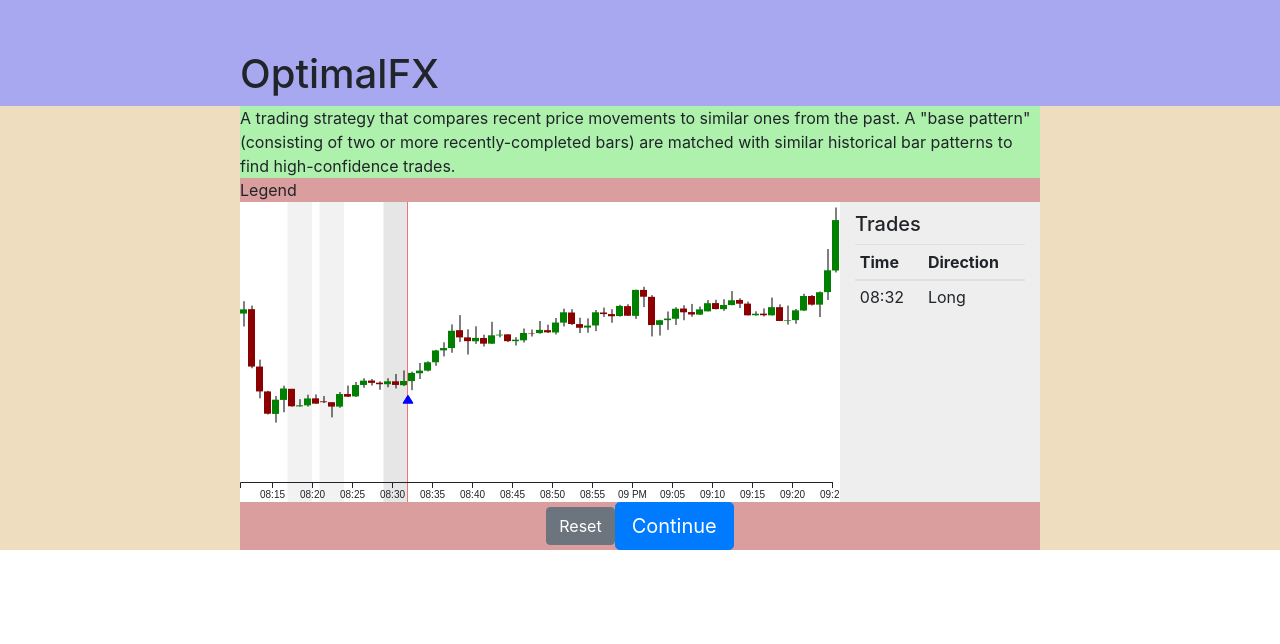
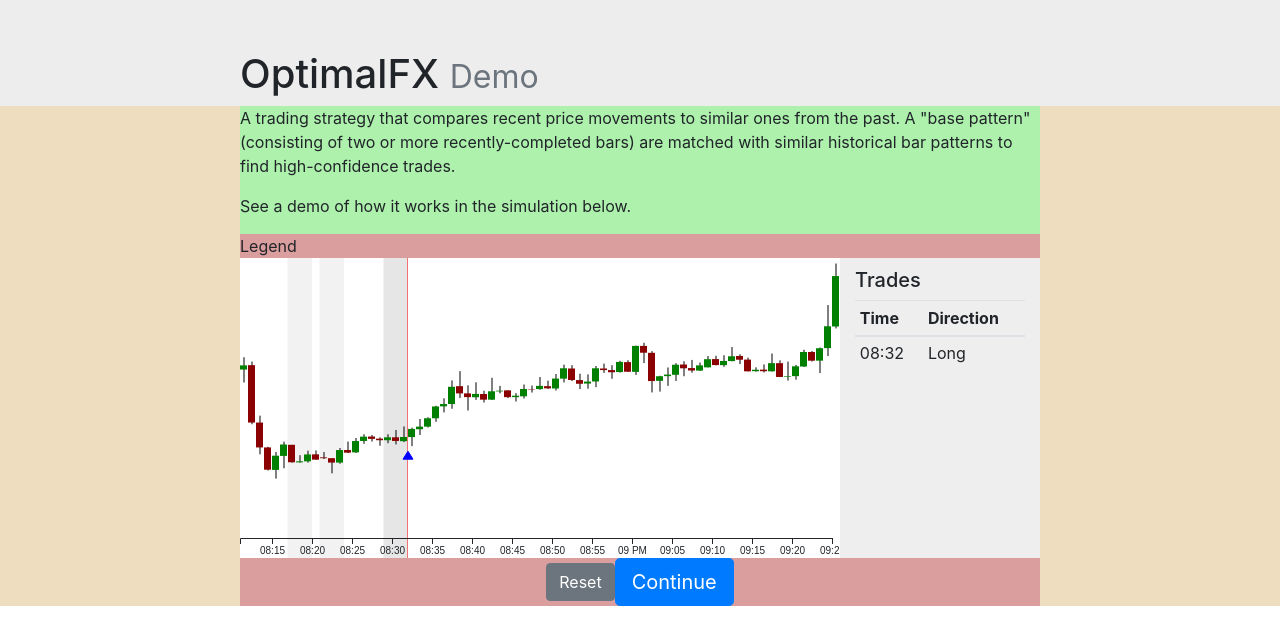
Before and after one commit to dandoozan/optimalfx-demo, a React (Create React App) app: page / in a window 1280 px wide. Shown: the top 644 px of the page. Built offline with nearby package versions, Linux system fonts and the light colour scheme.

Commit message:
Update Header and Description components

```diff
--- a/src/components/App/App.tsx
+++ b/src/components/App/App.tsx
@@ -1,8 +1,8 @@
 import React from 'react';
 import './App.css';
-import Header from '../Header/Header';
+import Header from './Header';
 import Simulation from '../Simulation/Simulation';
-import Description from '../Description/Description';
+import Description from './Description';
 
 function App() {
   return (
--- /dev/null
+++ b/src/components/App/Description.tsx
@@ -0,0 +1,16 @@
+import React from 'react';
+import './Description.css';
+
+export default function Description() {
+  return (
+    <div className="description">
+      <p>
+        A trading strategy that compares recent price movements to similar ones
+        from the past. A "base pattern" (consisting of two or more
+        recently-completed bars) are matched with similar historical bar
+        patterns to find high-confidence trades.
+      </p>
+      <p>See a demo of how it works in the simulation below.</p>
+    </div>
+  );
+}
--- a/src/components/Header/Header.css
+++ b/src/components/App/Header.css
@@ -1,10 +1,10 @@
 .header {
-  background: hsl(240, 71%, 80%);
+  background: hsl(0, 0%, 93%);
   grid-area: header;
   display: flex;
   justify-content: center;
 }
-.header__inner-container {
+.header__inner {
   width: var(--main-content-width);
   padding-top: 50px;
 }
--- a/src/components/Header/Header.tsx
+++ b/src/components/App/Header.tsx
@@ -4,8 +4,10 @@
 export default function Header() {
   return (
     <header className="header">
-      <div className="header__inner-container">
-        <h1>OptimalFX</h1>
+      <div className="header__inner">
+        <h1>
+          OptimalFX <small className="text-muted">Demo</small>
+        </h1>
       </div>
     </header>
   );
--- a/src/components/Description/Description.tsx
+++ /dev/null
@@ -1,13 +0,0 @@
-import React from 'react';
-import './Description.css';
-
-export default function Description() {
-  return (
-    <div className="description">
-      A trading strategy that compares recent price movements to similar ones
-      from the past. A "base pattern" (consisting of two or more
-      recently-completed bars) are matched with similar historical bar patterns
-      to find high-confidence trades.
-    </div>
-  );
-}
```
Also changed, not shown: src/components/App/Description.css (renamed from src/components/Description/Description.css).
